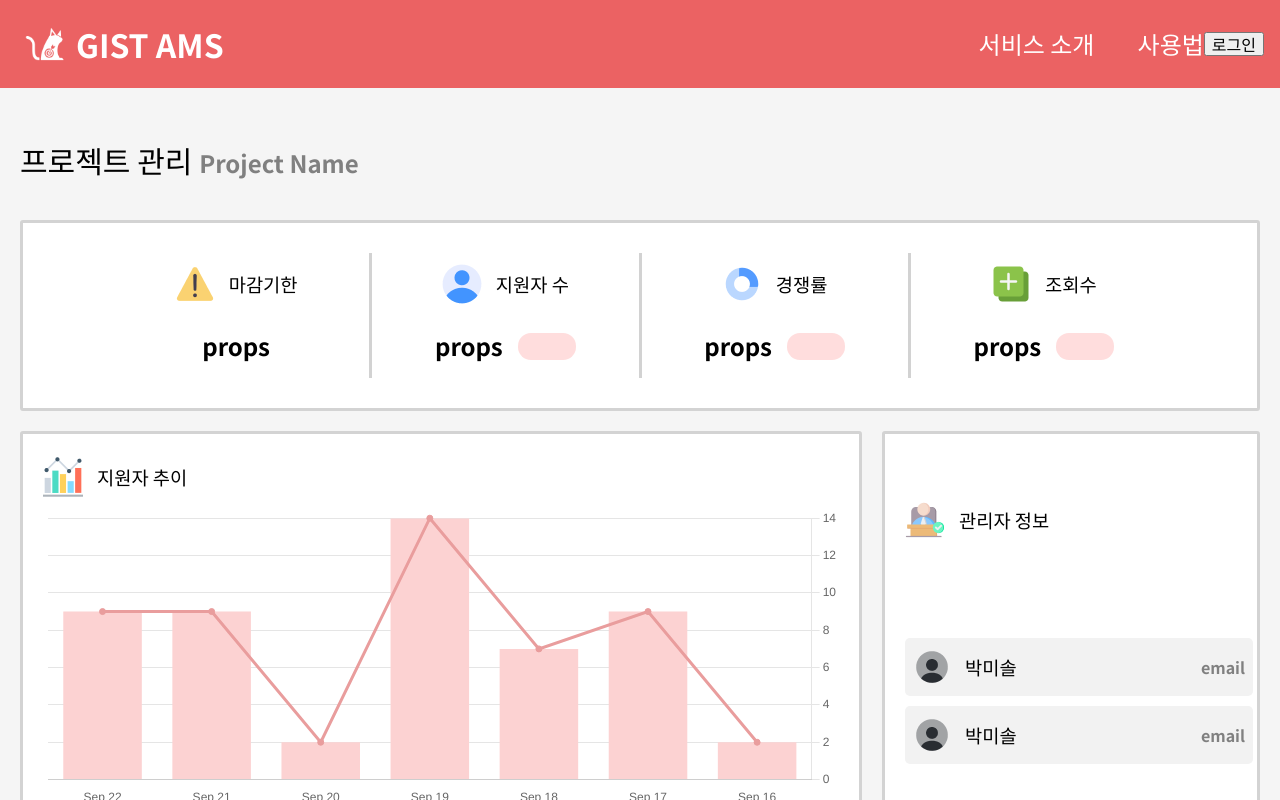
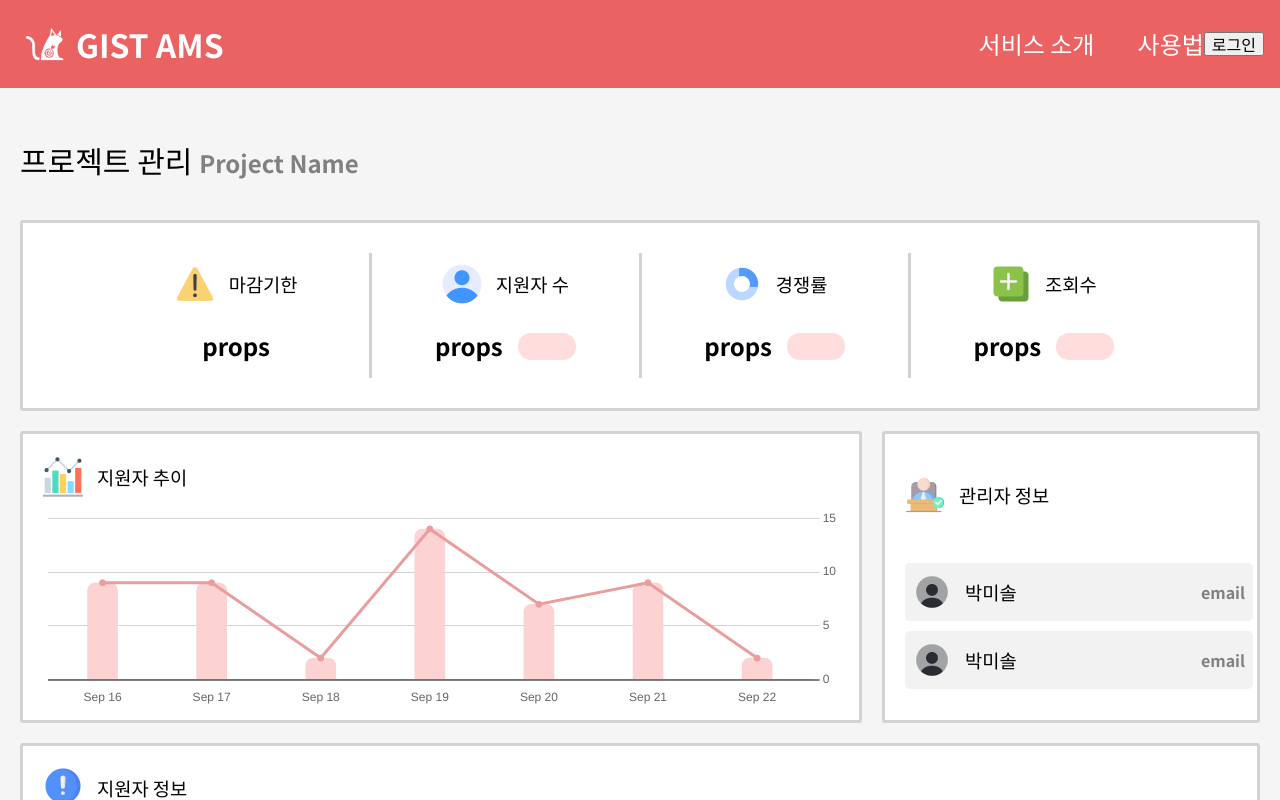
Before and after one commit to gsainfoteam/ziggle-ams-fe, a React (Vite) app: page /1 in a window 1280 px wide. Shown: the top 800 px of the page. Built offline with nearby package versions, Linux system fonts and the light colour scheme.

Commit message:
💄 chart

```diff
--- a/src/pages/Dashboard/components/ApplicantTrend.tsx
+++ b/src/pages/Dashboard/components/ApplicantTrend.tsx
@@ -1,6 +1,7 @@
 import "../initChartJS";
 
 import dayjs from "dayjs";
+import { useEffect, useState } from "react";
 // import { SubTitle } from "chart.js";
 import { Bar, Chart } from "react-chartjs-2";
 import styled from "styled-components";
@@ -21,16 +22,27 @@ const ChartContainer = styled.div`
   position: relative;
 
   canvas {
-    height: 300px;
+    height: 200px;
   }
 `;
 const ApplicantTrend = () => {
-  const label = [...Array(7)].map((element, index) => {
-    return dayjs()
-      .subtract(index + 1, "days")
-      .format("MMM DD");
-  });
-  const data = [9, 9, 2, 14, 7, 9, 2];
+  const label = [...Array(7)]
+    .map((element, index) => {
+      return dayjs()
+        .subtract(index + 1, "days")
+        .format("MMM DD");
+    })
+    .reverse();
+  const [data, setData] = useState([9, 9, 2, 14, 7, 9, 2]);
+
+  useEffect(() => {
+    const timer = setInterval(() => {
+      setData([...Array(7)].map(() => Math.floor(Math.random() * 15)));
+    }, 1e3 * 60);
+    return () => {
+      clearInterval(timer);
+    };
+  }, []);
 
   return (
     <Trend>
@@ -45,8 +57,32 @@ const ApplicantTrend = () => {
             options={{
               responsive: true,
               scales: {
-                x: { grid: { display: false } },
-                y: { position: "right" },
+                x: {
+                  grid: {
+                    display: false,
+                  },
+                },
+                y: {
+                  position: "right",
+                  ticks: { stepSize: 5 },
+                  grid: {
+                    lineWidth: (context) => (context.index === 0 ? 2 : 1),
+                    color: (context) =>
+                      context.index === 0 ? "Gray" : "LightGray",
+                  },
+                  border: { display: false },
+                },
+              },
+
+              plugins: {
+                tooltip: {
+                  yAlign: "bottom",
+                  callbacks: {
+                    title: () => [],
+                    label: (context) => `${context.parsed.y}명`,
+                  },
+                  displayColors: false,
+                },
               },
               maintainAspectRatio: false,
             }}
@@ -66,6 +102,8 @@ const ApplicantTrend = () => {
                   backgroundColor: "#FCD2D2",
                   borderColor: "#FCD2D2",
                   hoverBackgroundColor: "#eb6263",
+                  borderRadius: { topLeft: 8, topRight: 8 },
+                  barThickness: 30,
                   data: data,
                 },
               ],
```
